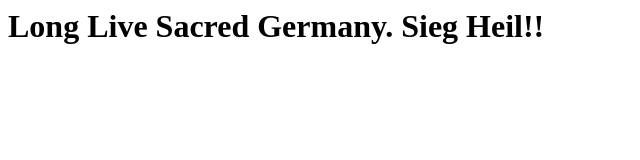
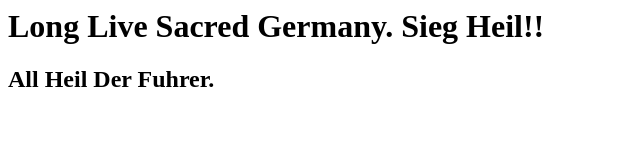
Before and after one commit to BodhisattaChakrabarti/firstgitrepo, a plain HTML site: page index.html in a window 1280 px wide. Shown: the whole page, without its empty margins (0-640 px from the left). Drawn offline with Linux system fonts and the light colour scheme.

Commit message:
third version

```diff
--- a/index.html
+++ b/index.html
@@ -1,5 +1,6 @@
 <html>
 <body>
 <h1>Long Live Sacred Germany. Sieg Heil!!</h1>
+<h2>All Heil Der Fuhrer.</h2>
 </body>
 </html>
```
